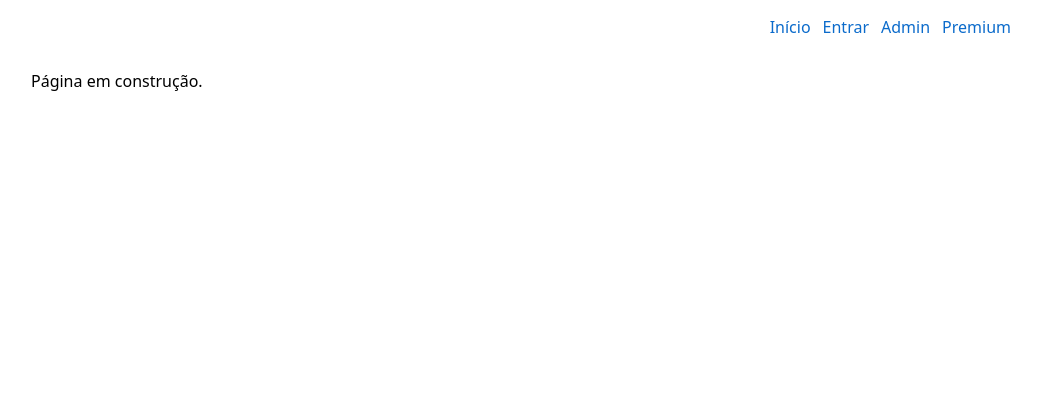
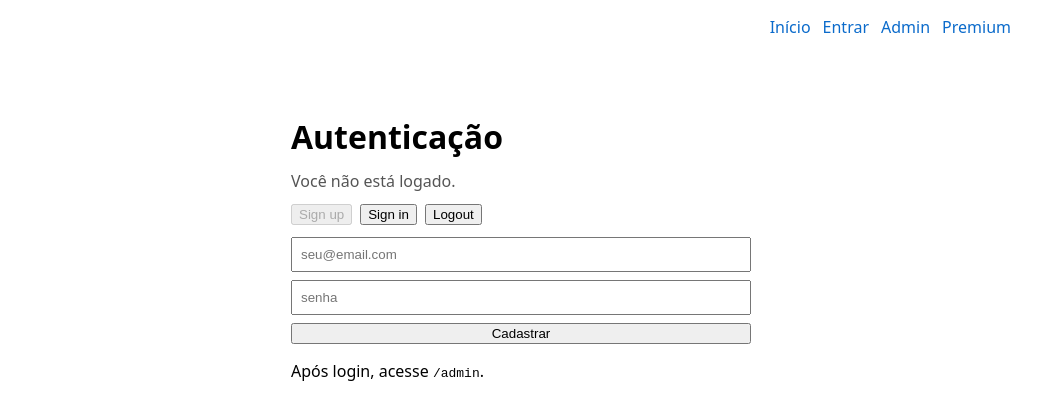
Before and after one commit to iviagempt/r-de-radio, a Next.js app: page /auth in a window 1280 px wide. Shown: the top 420 px of the page, without its empty margins (119-1160 px from the left). Built offline with nearby package versions, Linux system fonts and the light colour scheme; no server answers.

Commit message:
Update page.tsx

```diff
--- a/src/app/auth/page.tsx
+++ b/src/app/auth/page.tsx
@@ -1,3 +1,111 @@
-export default function Page() {
-  return <div>Página em construção.</div>;
+"use client";
+
+import { useEffect, useState } from "react";
+import { supabase } from "@/lib/supabaseClient";
+
+export default function AuthPage() {
+  const [email, setEmail] = useState("");
+  const [password, setPassword] = useState("");
+  const [mode, setMode] = useState<"signup" | "signin">("signup");
+  const [message, setMessage] = useState<string | null>(null);
+  const [loading, setLoading] = useState(false);
+  const [sessionEmail, setSessionEmail] = useState<string | null>(null);
+
+  useEffect(() => {
+    supabase.auth.getSession().then(({ data }) => {
+      const s = data.session;
+      setSessionEmail(s?.user?.email ?? null);
+    });
+    const { data: sub } = supabase.auth.onAuthStateChange((_event, session) => {
+      setSessionEmail(session?.user?.email ?? null);
+    });
+    return () => sub.subscription.unsubscribe();
+  }, []);
+
+  const handleSubmit = async (e: React.FormEvent) => {
+    e.preventDefault();
+    setMessage(null);
+    setLoading(true);
+    try {
+      if (mode === "signup") {
+        const { error } = await supabase.auth.signUp({ email, password });
+        if (error) throw error;
+        setMessage("Cadastro iniciado! Se a confirmação de email estiver ativa, verifique sua caixa de entrada.");
+      } else {
+        const { error } = await supabase.auth.signInWithPassword({ email, password });
+        if (error) throw error;
+        setMessage("Login realizado! Agora acesse /admin.");
+      }
+    } catch (err: any) {
+      setMessage(err.message ?? "Erro ao autenticar");
+    } finally {
+      setLoading(false);
+    }
+  };
+
+  const handleLogout = async () => {
+    setLoading(true);
+    try {
+      await supabase.auth.signOut();
+      setMessage("Logout efetuado.");
+    } catch (err: any) {
+      setMessage(err.message ?? "Erro ao sair");
+    } finally {
+      setLoading(false);
+    }
+  };
+
+  return (
+    <main style={{ padding: 24, maxWidth: 460, margin: "0 auto", fontFamily: "system-ui, -apple-system, Segoe UI, Roboto, Arial" }}>
+      <h1 style={{ marginBottom: 12 }}>Autenticação</h1>
+
+      <div style={{ marginBottom: 12, color: "#555" }}>
+        {sessionEmail ? (
+          <div>Logado como: <strong>{sessionEmail}</strong></div>
+        ) : (
+          <div>Você não está logado.</div>
+        )}
+      </div>
+
+      <div style={{ display: "flex", gap: 8, marginBottom: 12 }}>
+        <button type="button" onClick={() => setMode("signup")} disabled={mode === "signup" || loading}>
+          Sign up
+        </button>
+        <button type="button" onClick={() => setMode("signin")} disabled={mode === "signin" || loading}>
+          Sign in
+        </button>
+        <button type="button" onClick={handleLogout} disabled={loading}>
+          Logout
+        </button>
+      </div>
+
+      <form onSubmit={handleSubmit} style={{ display: "grid", gap: 8, marginBottom: 12 }}>
+        <input
+          type="email"
+          placeholder="seu@email.com"
+          value={email}
+          onChange={(e) => setEmail(e.target.value)}
+          required
+          style={{ padding: 8 }}
+        />
+        <input
+          type="password"
+          placeholder="senha"
+          value={password}
+          onChange={(e) => setPassword(e.target.value)}
+          required
+          style={{ padding: 8 }}
+        />
+        <button type="submit" disabled={loading}>
+          {loading ? "Aguarde..." : mode === "signup" ? "Cadastrar" : "Entrar"}
+        </button>
+      </form>
+
+      {message && <p style={{ color: "#333" }}>{message}</p>}
+
+      <p style={{ marginTop: 16 }}>
+        Após login, acesse <code>/admin</code>.
+      </p>
+    </main>
+  );
 }
```
